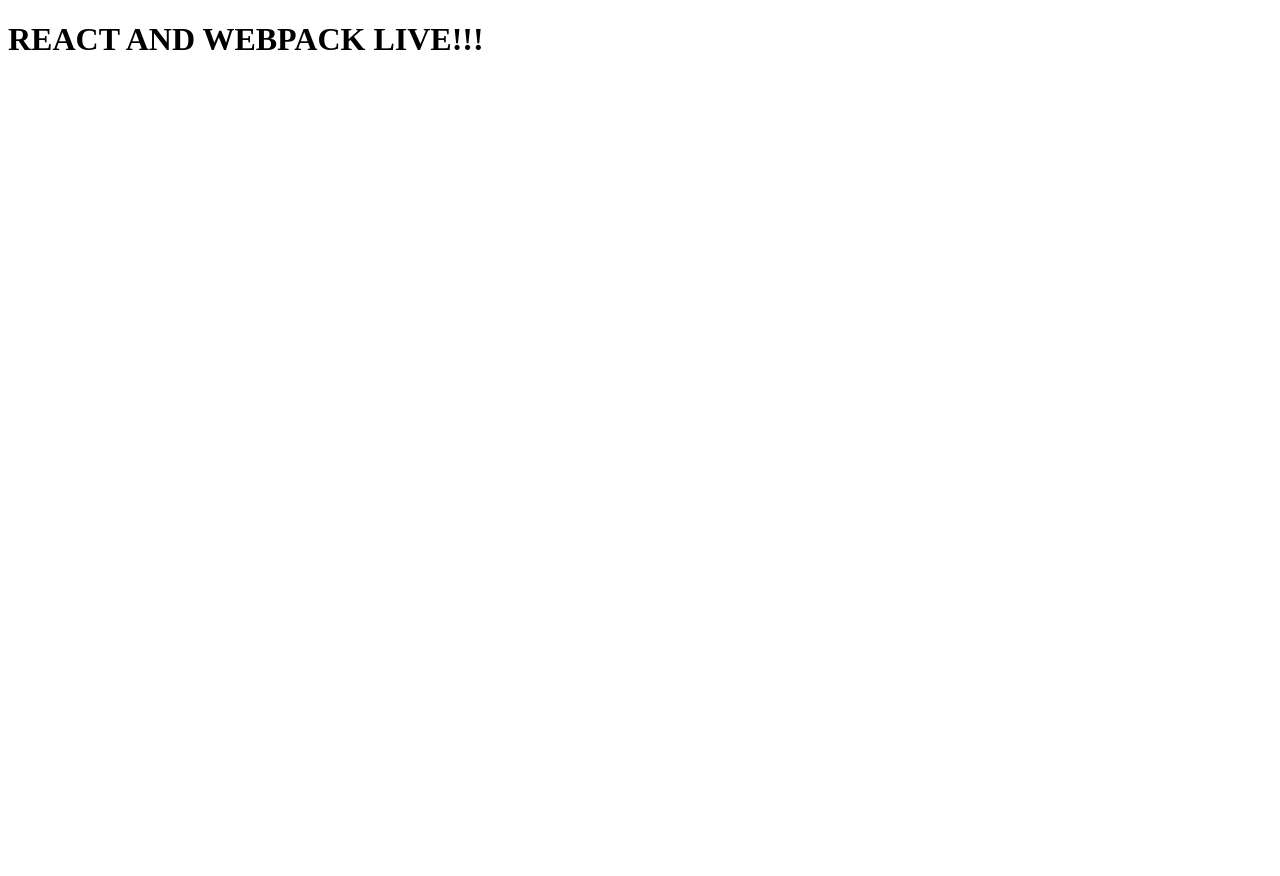
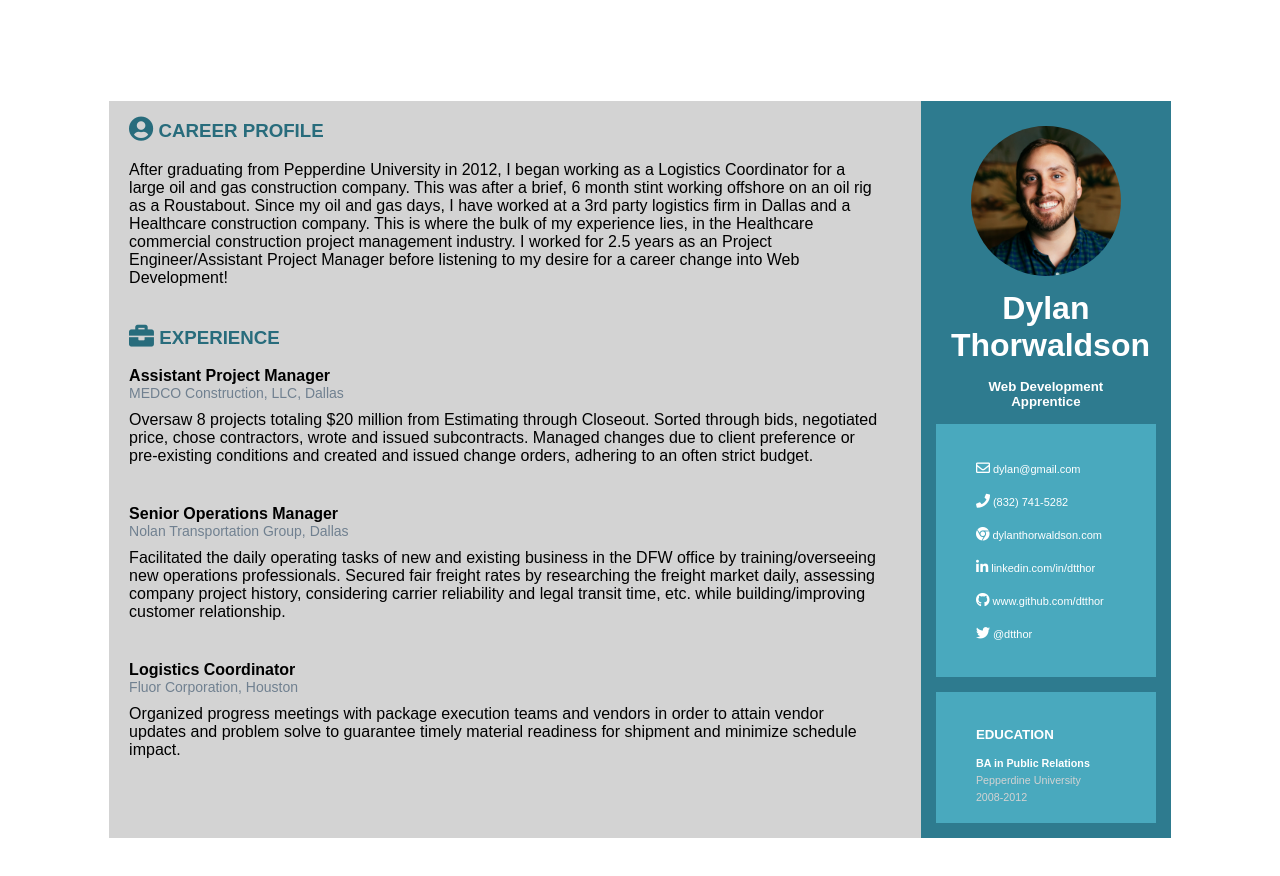
Before and after one commit to DTThor/react-resume, a React app: page / in a window 1280 px wide. Shown: the top 876 px of the page. Before the commit the page ends 800 px from the top, so only its background shows below. Built offline with nearby package versions, Linux system fonts and the light colour scheme.

Commit message:
Add all html and styles from old resume project into App.js

```diff
--- a/index.html
+++ b/index.html
@@ -3,7 +3,9 @@
   <head>
     <meta charset="UTF-8">
     <meta name="viewport" content="width=device-width, initial-scale=1.0">
-    <title>React Demo</title>
+    <link rel="stylesheet" href="styles.css">
+    <link rel="stylesheet" href="https://use.fontawesome.com/releases/v5.0.13/css/all.css" integrity="sha384-DNOHZ68U8hZfKXOrtjWvjxusGo9WQnrNx2sqG0tfsghAvtVlRW3tvkXWZh58N9jp" crossorigin="anonymous">
+    <title>Dylan's Resume</title>
   </head>
   <body>
     <div id="root"></div>
--- a/package.json
+++ b/package.json
@@ -24,9 +24,11 @@
     "babel-preset-env": "^1.7.0",
     "babel-preset-react": "^6.24.1",
     "babel-preset-stage-0": "^6.24.1",
+    "css-loader": "^0.28.11",
     "html-webpack-plugin": "^3.2.0",
     "react": "^16.4.0",
     "react-dom": "^16.4.0",
+    "style-loader": "^0.21.0",
     "webpack": "^4.11.1",
     "webpack-cli": "^3.0.2",
     "webpack-dev-server": "^3.1.4"
--- a/src/App.js
+++ b/src/App.js
@@ -1,8 +1,76 @@
 import React from 'react'
 
 const App = () => (
-  <div>
-    <h1>REACT AND WEBPACK LIVE!!!</h1>
+  <div className='container'>
+    <div className="main">
+      <div className='icon-section container-item'>
+        <h3><i className="icon fas fa-user-circle fa-lg"></i> CAREER PROFILE</h3>
+      </div>
+
+      <div className="container-item">
+        <p className="role-details">After graduating from Pepperdine University in 2012, I began working as a Logistics Coordinator for a large oil and gas construction company. This was after a brief, 6 month stint working offshore on an oil rig as a Roustabout. Since my oil and gas days, I have worked at a 3rd party logistics firm in Dallas and a Healthcare construction company. This is where the bulk of my experience lies, in the Healthcare commercial construction project management industry. I worked for 2.5 years as an Project Engineer/Assistant Project Manager before listening to my desire for a career change into Web Development!</p>
+      </div>
+      <div className='icon-section container-item'>
+        <h3><i className="icon fas fa-briefcase fa-lg"></i> EXPERIENCE</h3>
+      </div>
+
+      <div className="container-item">
+        <h4>Assistant Project Manager</h4>
+        <p className="company">MEDCO Construction, LLC, Dallas</p>
+        <p className="role-details"> Oversaw 8 projects totaling $20 million
+           from Estimating through Closeout. Sorted
+          through bids, negotiated price, chose contractors,
+          wrote and issued subcontracts. Managed changes due
+          to client preference or pre‑existing conditions and
+          created and issued change orders, adhering to an often strict budget.
+        </p>
+      </div>
+      <div className="container-item">
+        <h4>Senior Operations Manager</h4>
+        <p className="company">Nolan Transportation Group, Dallas</p>
+        <p className="role-details"> Facilitated the daily operating tasks of new and
+           existing business in the DFW office by training/overseeing
+           new operations professionals. Secured fair freight rates by
+            researching the freight market daily, assessing company project
+             history, considering carrier reliability and legal transit time,
+              etc. while building/improving customer relationship.
+        </p>
+      </div>
+      <div className="container-item">
+        <h4>Logistics Coordinator</h4>
+        <p className="company">Fluor Corporation, Houston</p>
+        <p className="role-details"> Organized progress meetings with package execution teams
+           and vendors in order to attain vendor updates and problem
+          solve to guarantee timely material readiness for shipment
+          and minimize schedule impact.
+        </p>
+      </div>
+    </div>
+
+    <div className='container-item container-side'>
+      <div>
+        <img src="../profile.jpg" alt="Profile" />
+        <h1>Dylan Thorwaldson</h1>
+        <h5>Web Development Apprentice</h5>
+        <ul className="contact">
+          <li><i className="far fa-envelope fa-sm"></i><a href="mailto:notreal@gmail.com?subject=Hey-Dylan"> dylan@gmail.com</a></li>
+          <li><i className="fas fa-phone fa-sm"></i><a href="#">  (832) 741-5282</a></li>
+          <li><i className="fab fa-chrome fa-sm"></i><a href="http://www.dylanthorwaldson.com" target="_blank" rel="noopener noreferrer">  dylanthorwaldson.com</a></li>
+          <li><i className="fab fa-linkedin-in fa-sm"></i><a href="http://www.linkedin.com/in/dtthor" target="_blank" rel="noopener noreferrer">  linkedin.com/in/dtthor</a></li>
+          <li><i className="fab fa-github fa-sm"></i><a href="http://www.github.com/dtthor" target="_blank" rel="noopener noreferrer">  www.github.com/dtthor</a></li>
+          <li><i className="fab fa-twitter fa-sm"></i><a href="http://www.twitter.com/dtthor" target="_blank" rel="noopener noreferrer">  @dtthor</a></li>
+        </ul>
+
+        <div className="education">
+          <h5>EDUCATION</h5>
+          <h6>BA in Public Relations</h6>
+          <h6 className="school">Pepperdine University</h6>
+          <h6 className="school">2008-2012</h6>
+
+        </div>
+
+      </div>
+    </div>
   </div>
 )
 
--- /dev/null
+++ b/styles.css
@@ -0,0 +1,105 @@
+html {
+  font-family: Arial, "Helvetica Neue", Helvetica, sans-serif;
+}
+
+.container {
+  display: flex;
+  justify-content: space-between;
+  margin: 8%;
+}
+
+.main {
+  background: lightgray;
+  padding-left: 20px;
+}
+
+.container-item {
+  flex-direction: column;
+  flex: 1;
+}
+
+.container-side {
+  display: flex;
+  flex-direction: column;
+  background-color: #2E7B8F;
+  flex: initial;
+  width: 250px;
+  text-align: center;
+}
+
+.icon, h3 {
+  color: #286C7C;
+}
+
+
+li i {
+  color: white;
+}
+
+p.company {
+  margin: 0;
+  font-size: 14px;
+  color: slategray;
+}
+
+p.role-details {
+  margin: 10px 0 40px 0;
+  width: 95%;
+}
+
+img {
+  margin-top: 25px;
+  width: 150px;
+  height: 150px;
+  border-radius: 50%;
+}
+
+h1, h5, h6 {
+  color: white;
+}
+
+.school {
+  color: lightgray;
+  font-weight:100
+}
+
+h6 {
+  margin: 5px 0 0 40px;
+}
+
+h5{
+  margin-top: 0;
+}
+
+h4 {
+  margin: 0;
+}
+
+h1 {
+  margin: 10px 30px;
+}
+
+a {
+  text-decoration: none;
+  color: white;
+  font-size: 11px
+}
+
+li i:hover, a:hover {
+  color: lightgray;
+}
+
+ul {
+  list-style: none;
+}
+
+.contact, .education {
+  padding: 20px 0;
+  text-align: left;
+  margin: 15px;
+  background: #49A9BE;
+}
+
+h5, li {
+  margin: 15px 40px;
+}
--- a/webpack.config.js
+++ b/webpack.config.js
@@ -16,6 +16,10 @@
         use: 'babel-loader',
         exclude: /node_modules/
       },
+      {
+        test: /\.css$/,
+        use: ['style-loader', 'css-loader']
+      }
     ]
   },
   plugins: [
```
Also changed, not shown: profile.jpg (added), 1 other file (tests, documents, lock files or other folders).
